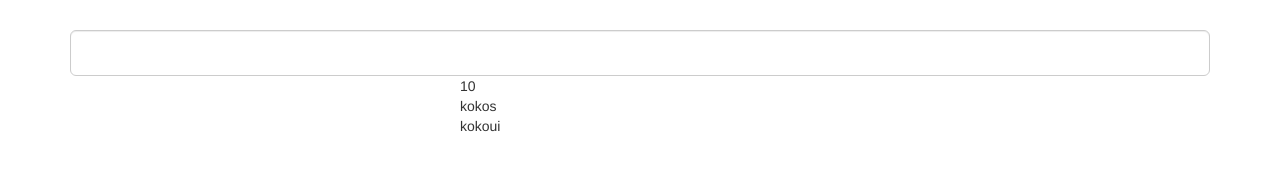
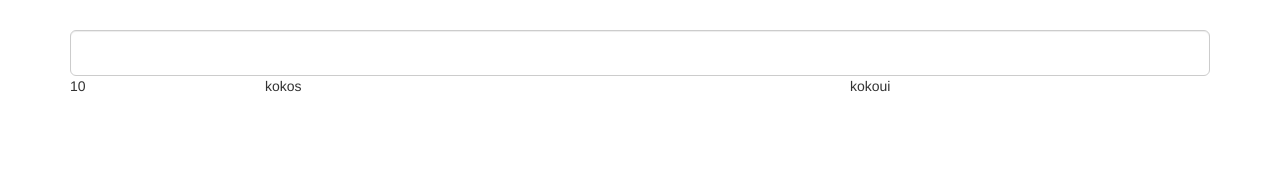
Before and after one commit to sotiristherobot/OTRSTicketSearch, a website: page app/index.html in a window 1280 px wide. Drawn offline with nearby package versions, Linux system fonts and the light colour scheme; files that its build step writes are made by us from their sources.

Commit message:
Added some styling

```diff
--- a/app/index.html
+++ b/app/index.html
@@ -38,13 +38,11 @@
       </div> <!-- End of row !-->
 
       <div class="row">
-        <div class="col-sm-4"></div>
-        <div class="col-sm-8">
           <div id="tickets">
 
           </div>
 
-        </div>
+
       </div> <!-- End of row !-->
     </div> <!-- Main Container !-->
 
--- a/app/scripts/main.js
+++ b/app/scripts/main.js
@@ -15,9 +15,9 @@
         ticket_content = document.createElement("div");
 
     ticket.className = "ticket";
-    ticket_id.className = "ticket-id";
-    ticket_title.className = "ticket-title";
-    ticket_content.className = "ticket-content";
+    ticket_id.className = "ticket-id col-sm-2";
+    ticket_title.className = "ticket-title col-sm-6";
+    ticket_content.className = "ticket-content col-sm-4";
 
     //add content to ticket
     ticket_id.innerHTML = id;
```
